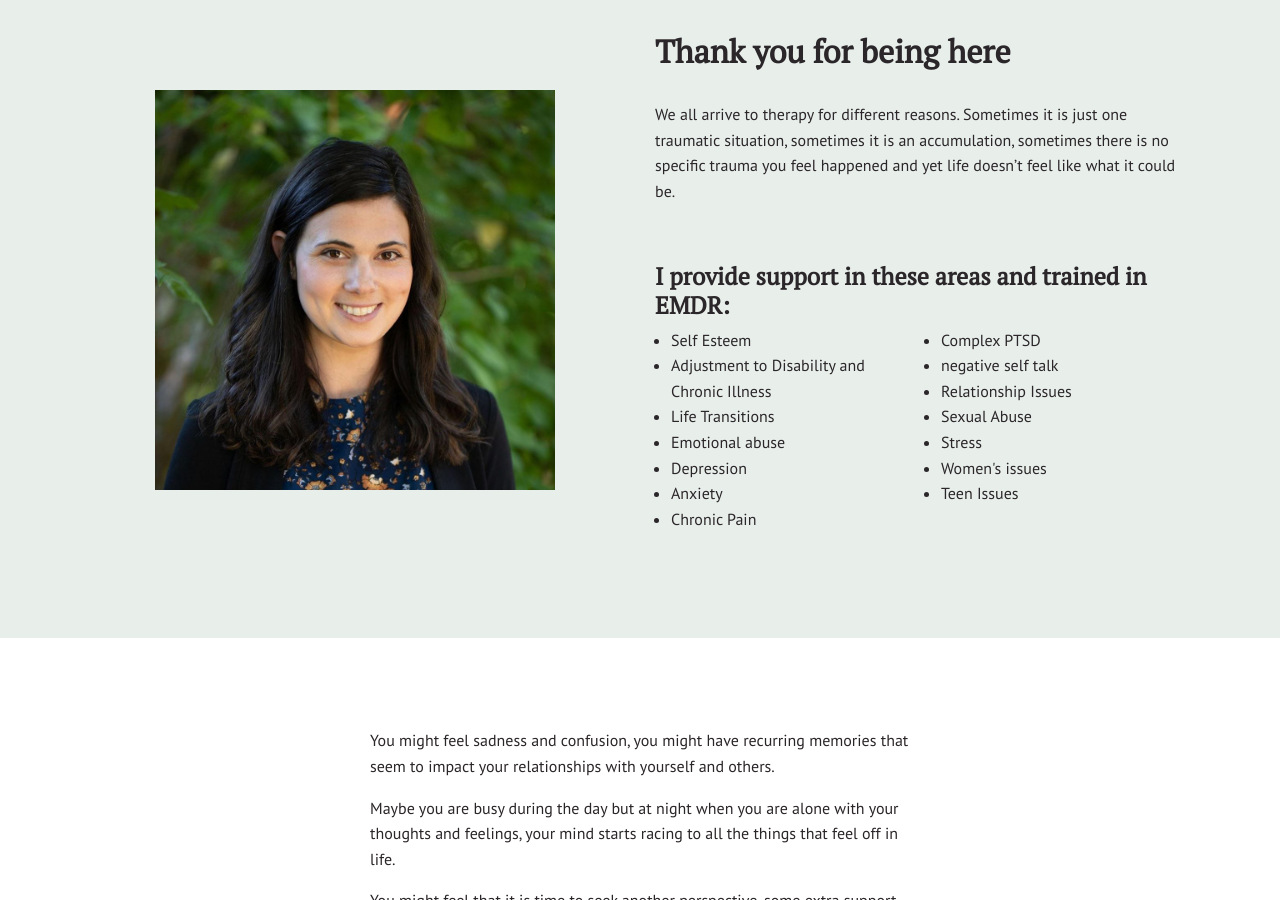
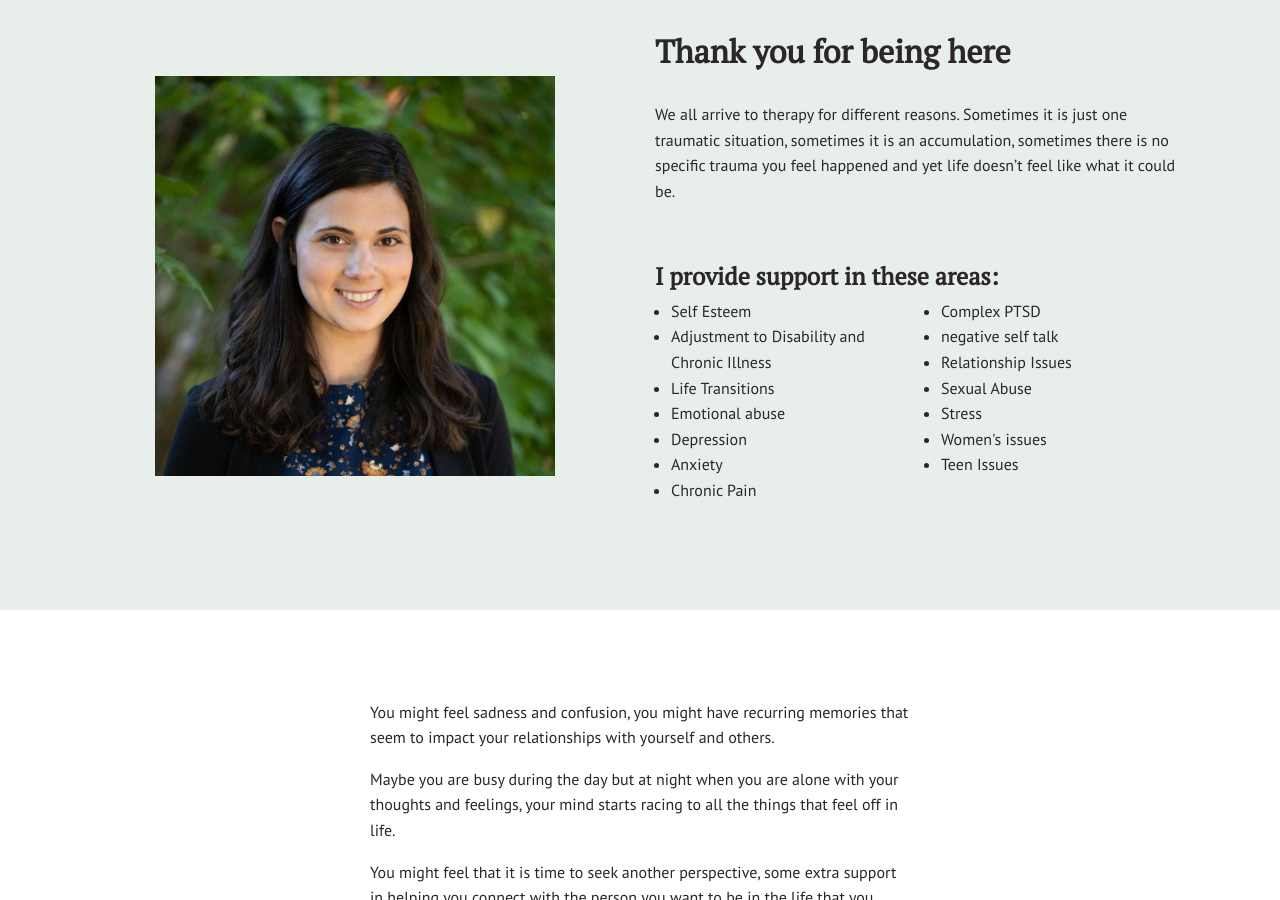
Before and after one commit to NickArrasate/perceptivecounseling, a Jekyll site: the page built from index.md, in a window 1280 px wide and 900 px high, scrolled down 502 px. Built offline with Jekyll 4.4.1, drawn with Linux system fonts in a browser that asks for light colours; nearby versions of some CDN libraries.

Commit message:
[HT] Edited item: content/_sections/home-2-content.html

```diff
--- a/content/_sections/home-2-content.html
+++ b/content/_sections/home-2-content.html
@@ -28,7 +28,6 @@ cta:
   subtext: null
 
 ---
-
 <div class="d-flex align-items-center justify-content-around row">
 <div class="col-md-6 text-center"><img src="{{ page.head.img_path }}" alt="Lucy Sherman" /></div>
 <div class="col-md-6">
@@ -37,7 +36,7 @@ cta:
 <p>&nbsp;</p>
 <div class="d-flex align-items-center justify-content-around row">
 <div class="col-12">
-<h4>I provide support in these areas and trained in EMDR:</h4>
+<h4>I provide support in these areas:</h4>
 <ul class="home-list" style="columns: 2; padding-left: 16px;">
 <li>Self Esteem</li>
 <li>Adjustment to Disability and Chronic Illness</li>
```
